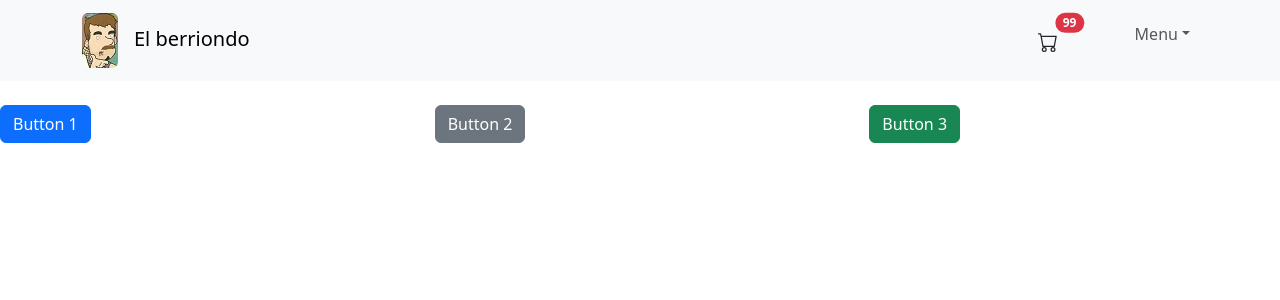
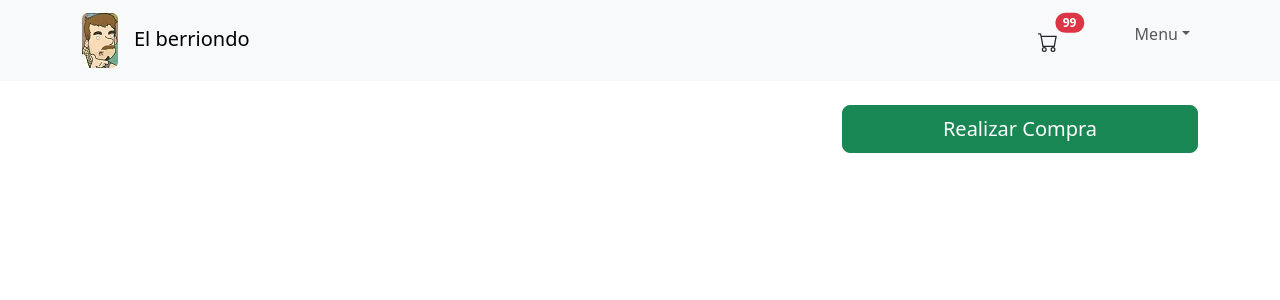
Before and after one commit to JPHITA/El-berriondo, a React (Vite) app in the folder frontend/: page /Ventas/Carrito in a window 1280 px wide. Shown: the top 300 px of the page. Built offline with nearby package versions, Linux system fonts and the light colour scheme.

Commit message:
working on carrito page

```diff
--- a/frontend/src/Ventas/Pages/CarritoPage.tsx
+++ b/frontend/src/Ventas/Pages/CarritoPage.tsx
@@ -1,23 +1,103 @@
-import { Row, Col, Button } from 'react-bootstrap';
+import { useState, useEffect } from "react";
+
+import { Row, Col, Button, Container, Card } from 'react-bootstrap';
+import { CloseButton } from 'react-bootstrap';
 
 import { Header } from "./../components/Header.tsx";
+import { InfoProducto } from "./../components/InfoProducto.tsx";
+import { SetterCantidadProd } from "./../components/SetterCantidadProd.tsx";
+
+import { getCarrito, editProductoCarrito, removeProductoCarrito } from "./../../services/carrito.ts";
+import { GetProducto } from "./../Utils.ts";
+
+// TODO
+// - Mostrar el precio total de la compra
+// - Mostrar el precio total de cada producto
+// - cambiar settercantidad para que las callbacks se pasen como parametros
+//   en DetallePage y en CarritoPage
 
 export const CarritoPage = () => {
 
+    const [carrito, setCarrito] = useState(getCarrito());
+
+    useEffect(function(){
+
+    }, [carrito]);
+
     return (
         <>
-            <Header/>
-            <Row>
-                <Col>
-                    <Button variant="primary">Button 1</Button>
-                </Col>
-                <Col>
-                    <Button variant="secondary">Button 2</Button>
-                </Col>
-                <Col>
-                    <Button variant="success">Button 3</Button>
-                </Col>
-            </Row>
+            <Header />
+            <Container>
+
+                <Row className="justify-content-end mb-3">
+                    <Col lg={4} md={5} sm={12}>
+                        <div className="d-grid gap-2">
+                            <Button variant="success" size="lg">
+                                Realizar Compra
+                            </Button>
+                        </div>
+                    </Col>
+                </Row>
+
+                {Object.entries(carrito).map(([id, cantidad]) => {
+
+                    const producto = GetProducto(parseInt(id));
+
+                    return (
+                        <Row className="mb-2" key={id}>
+                            <Col md={10} sm={12}>
+                                <Card>
+                                    <Card.Header>
+                                        <Row>
+
+                                            <Col xs={10} md={11}>
+                                                <h5>{producto.nombre}</h5>
+                                            </Col>
+
+                                            <Col xs={2} md={1}>
+                                                <CloseButton
+                                                    onClick={() => {
+                                                        // removeProductoCarrito(producto.id);
+                                                        // setCarrito(Object.entries(getCarrito()));
+                                                    }}
+                                                />
+                                            </Col>
+
+                                        </Row>
+                                    </Card.Header>
+
+                                    <Card.Body>
+                                        <Row>
+
+                                            <Col xs={12} md={3} className="text-center">
+                                                <img src={producto.urlimg} alt={producto.nombre} style={ {height: "110px"} } className="img-fluid" />
+                                            </Col>
+
+                                            <InfoProducto
+                                                descripcion={producto.descripcion_corta}
+                                            />
+
+                                        </Row>
+                                    </Card.Body>
+                                </Card>
+                            </Col>
+
+                            <Col md={2} sm={12} className="text-center">
+                                <SetterCantidadProd
+                                    producto={producto}
+                                    cantActual={cantidad}
+                                    setCantidad={(cant) => {
+                                        console.log("setCantidad", cant);
+                                        editProductoCarrito(producto.id, cant);
+                                        setCarrito(getCarrito());
+                                    }}
+                                />
+                            </Col>
+                        </Row>
+                    )
+                })}
+
+            </Container>
         </>
     );
 };
--- a/frontend/src/Ventas/components/Header.tsx
+++ b/frontend/src/Ventas/components/Header.tsx
@@ -4,8 +4,12 @@ import Navbar from 'react-bootstrap/Navbar';
 import NavDropdown from 'react-bootstrap/NavDropdown';
 import Image from 'react-bootstrap/Image';
 
+import { useNavigate } from "react-router-dom";
+
 import img from "../../assets/Ventas/don berriondo.jpg";
 export const Header = () => {
+  const navigate = useNavigate();
+
   return (
     <Navbar expand="lg" className="bg-body-tertiary mb-4">
       <Container>
@@ -19,7 +23,7 @@ export const Header = () => {
         <Navbar.Collapse id="basic-navbar-nav" className='justify-content-end'>
           <Nav>
 
-            <Nav.Link href="#link" className='me-5 text-inline'>
+            <Nav.Link href="#" className='me-5 text-inline' onClick={() => navigate("/Ventas/Carrito")}>
 
                 <button type="button" className="btn position-relative">
 
--- a/frontend/src/Ventas/components/InfoProducto.tsx
+++ b/frontend/src/Ventas/components/InfoProducto.tsx
@@ -2,7 +2,10 @@ import { Col, Row } from "react-bootstrap";
 
 interface InfoProductoProps {
     className?: string;
-    nombre: string;
+    xs?: number;
+    sm?: number;
+    md?: number;
+    nombre?: string;
     descripcion: string;
 }
 
@@ -10,10 +13,14 @@ export const InfoProducto = (props: InfoProductoProps) => {
 
     return (
         <>
-            <Col xs={12} md={8} className={props.className}>
-                <Row>
-                    <h1>{props.nombre}</h1>
-                </Row>
+            <Col xs={props.xs} sm={props.sm} md={props.md} className={props.className}>
+                {props.nombre ? (
+                    <Row>
+                        <h1>{props.nombre}</h1>
+                    </Row>
+                ) :
+                    <></>
+                }
 
                 <Row>
                     <h5 style={{ color: "gray" }}>Descripcion del producto</h5>
--- a/frontend/src/Ventas/components/SetterCantidadProd.tsx
+++ b/frontend/src/Ventas/components/SetterCantidadProd.tsx
@@ -6,6 +6,8 @@ interface SetterCantidadProps {
     producto: Producto;
     cantActual: number;
     setCantidad: (cant: number) => void;
+    handleDisminuir?: () => void;
+    handleAumentar?: () => void;
 }
 
 export const SetterCantidadProd = (props: SetterCantidadProps) => {
@@ -14,12 +16,16 @@ export const SetterCantidadProd = (props: SetterCantidadProps) => {
         if( !isInCarrito(props.producto.id) ){
             props.setCantidad(Math.max(1, props.cantActual - 1));
         }
+
+        if (props.handleDisminuir) props.handleDisminuir();
     }
 
     function handleAumentarCantidad() {
         if( !isInCarrito(props.producto.id) ){
             props.setCantidad(Math.min(props.producto.stock, props.cantActual + 1));
         }
+
+        if (props.handleAumentar) props.handleAumentar();
     }
 
     return (
@@ -28,7 +34,7 @@ export const SetterCantidadProd = (props: SetterCantidadProps) => {
                 <span role="button" className="input-group-text" onClick={handleDisminuirCantidad}>-</span>
 
                 <input
-                    value={`llevar ${props.cantActual}`}
+                    value={props.cantActual}
                     type="text"
                     className="form-control text-center"
                     disabled
```
Lines whose indentation alone changed are shown as unchanged.
